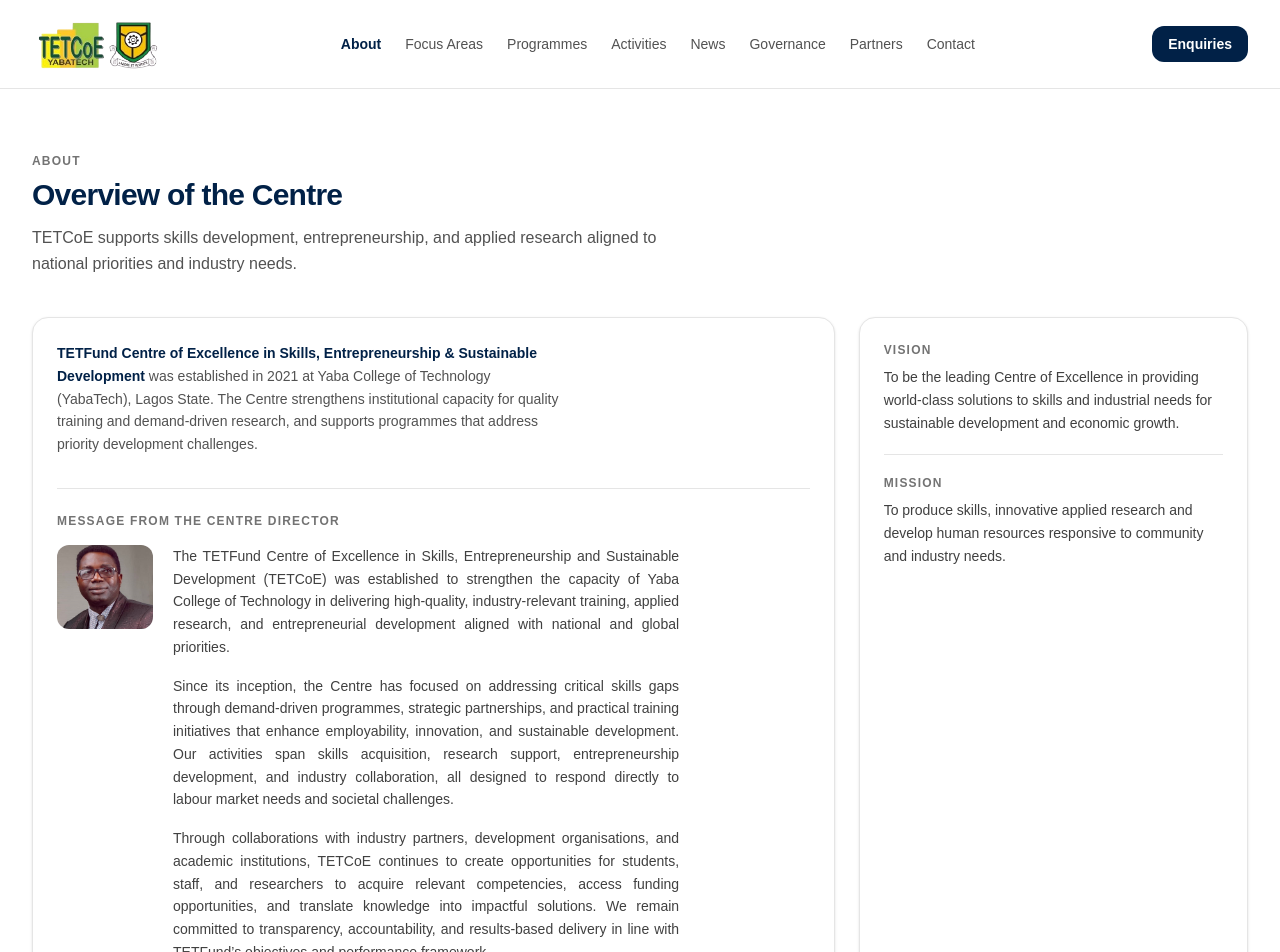
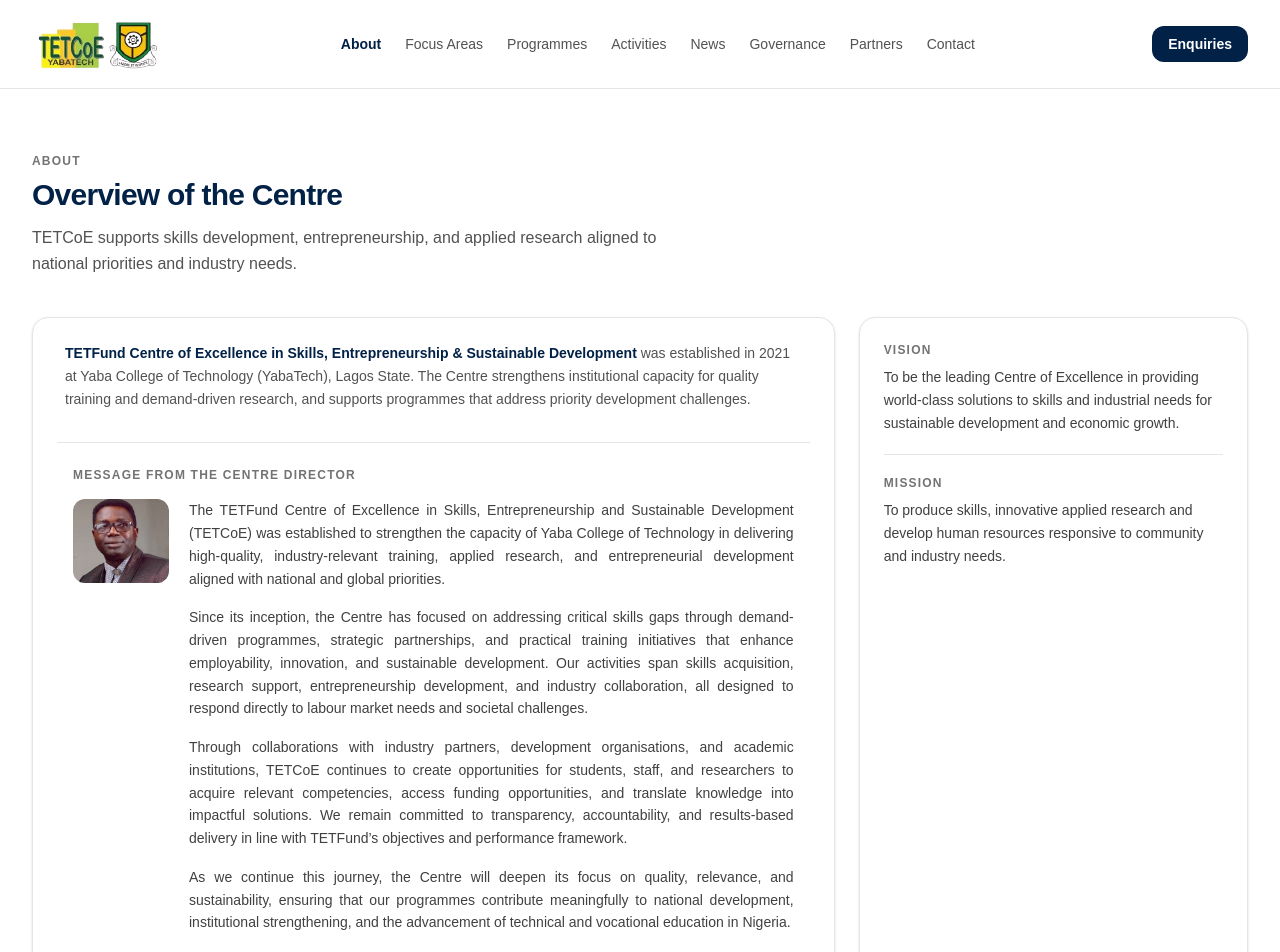
Before and after one commit to warythebutterfly/tetcoe, a Next.js app: page /about in a window 1280 px wide. Shown: the top 952 px of the page. Built offline with nearby package versions, Linux system fonts and the light colour scheme.

Commit message:
fix: about text justified

```diff
--- a/src/app/about/page.tsx
+++ b/src/app/about/page.tsx
@@ -17,7 +17,7 @@
         <div className="mt-10 grid gap-6 lg:grid-cols-3">
           {/* Main content */}
           <Card className="p-6 lg:col-span-2">
-            <p className="text-sm text-neutral-600 leading-relaxed max-w-prose">
+            <p className="text-sm text-neutral-600 leading-relaxed px-2">
               <span className="font-semibold text-[#012147]">
                 {site.fullName}
               </span>{" "}
@@ -28,7 +28,7 @@
             </p>
 
             {/* Director's Message */}
-            <div className="mt-8 border-t border-neutral-200 pt-6">
+            <div className="mt-8 border-t border-neutral-200 pt-6 px-4">
               <p className="text-xs font-semibold tracking-widest text-neutral-500 uppercase">
                 Message from the Centre Director
               </p>
@@ -46,7 +46,7 @@
                 {/* Message */}
                 <div>
                   {site.directorMessage.split("/n").map((paragraph) => (
-                    <p className="text-sm text-neutral-700 leading-relaxed max-w-prose text-justify mb-4">
+                    <p className="text-sm text-neutral-700 leading-relaxed text-justify mb-4">
                       {paragraph}
                     </p>
                   ))}
```
